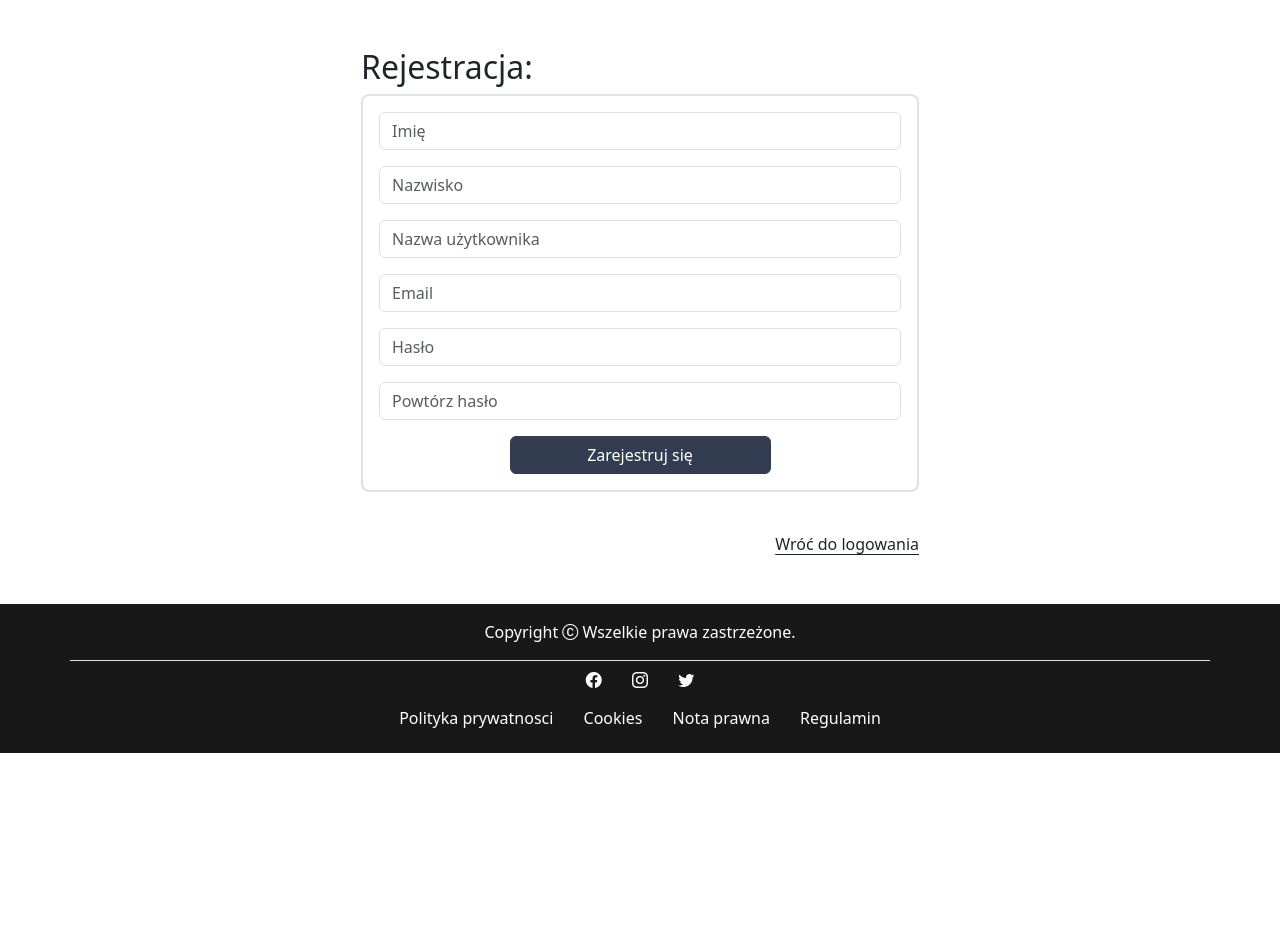
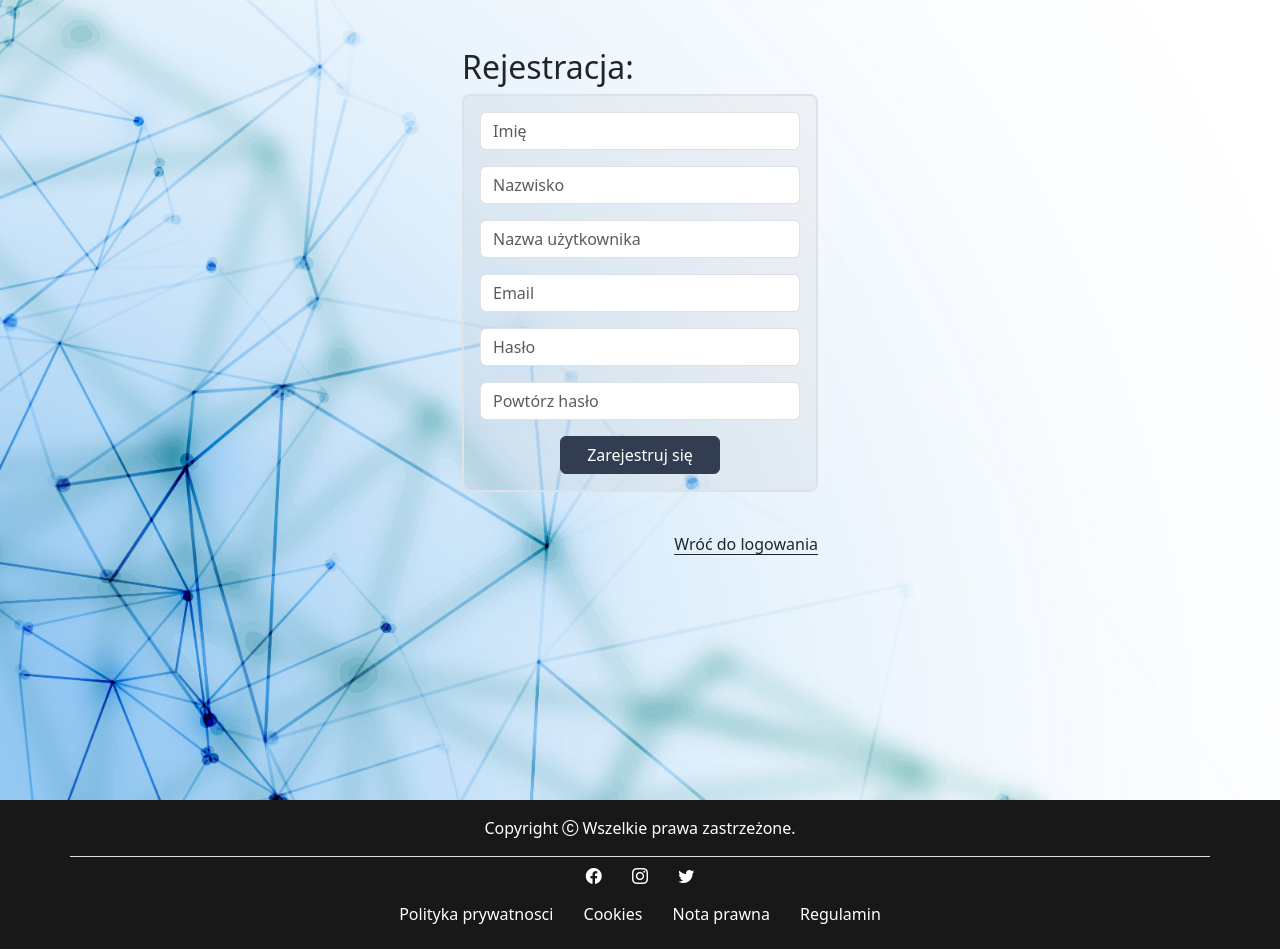
Before and after one commit to MarcinzNS/mdvos, a Django app: template templates/register.html in a window 1280 px wide. Shown: the part 72-1021 px from the top of the page. Before the commit the page ends 825 px from the top, so only its background shows below. Run offline with Django 4.2, Linux system fonts and the light colour scheme; the template is opened without the code that fills it, so the values that code supplies are empty.

Commit message:
Login, profile, register update

```diff
--- /dev/null
+++ b/static/img/licencja.txt
@@ -0,0 +1,5 @@
+To musi byc zawarte na stronie w celu realizowania darmowej licencji:
+
+JPG:
+17973908.jpg
+<a href="http://www.freepik.com">Designed by starline / Freepik</a>
--- a/static/style.css
+++ b/static/style.css
@@ -11,8 +11,8 @@ footer{
 	padding: 2px;
   }
   .bg-login{
-	background-color: #D3AC2B;
-	color: white;
+	background-color: rgba(74, 72, 71, 0.05);
+	color: rgb(70, 69, 69);
   }
   .bg-button-register{
 	background-color: #333D51;
@@ -35,3 +35,9 @@ footer{
 	background-color: #222C40 !important;
 	border-color:#222C40 !important;
 }
+.masthead{
+	background-image: url(../static/img/17973908.jpg);
+	background-size: cover;
+	height: 100vh;
+
+}
--- a/templates/register.html
+++ b/templates/register.html
@@ -5,15 +5,12 @@
 
 {% block content %}
 <main>
-    <div class="container py-5">
-      <div class="d-flex">
-        <div class="col-3">
-
-        </div>
-
-        <div class="col-6 ">
+  <div class = "masthead">
+    <div class="container ">
+      <div class="row justify-content-center">
+        <div class="col-xl-4 col-md-8 py-5">
             <h2>Rejestracja:</h2>
-          <form class="border border-2 rounded-3 p-3" action="{% url 'registration' %}" method="post">
+            <form class="border bg-login border-2 rounded-3 p-3" action="{% url 'registration' %}" method="post">
               {% csrf_token %}
 
               <div class="row mb-3">
@@ -69,15 +66,13 @@
             <div class="float-end mt-3">
                 <a href="{% url 'login' %}" class= "link-dark  link-offset-2 ">Wróć do logowania</a>
             </div>
-        </div>
-        <div class="col-3">
-
 
         </div>
       </div>
 
 
     </div>
+  </div>
   </main>
 {% endblock %}
 {% block footer %}{% endblock %}
```
Also changed, not shown: templates/login.html (+5 -5 lines), templates/profile.html (+56 -1 lines), static/img/17973908.jpg (added), static/img/sep09.jpg (deleted). Lines whose indentation alone changed are shown as unchanged.
